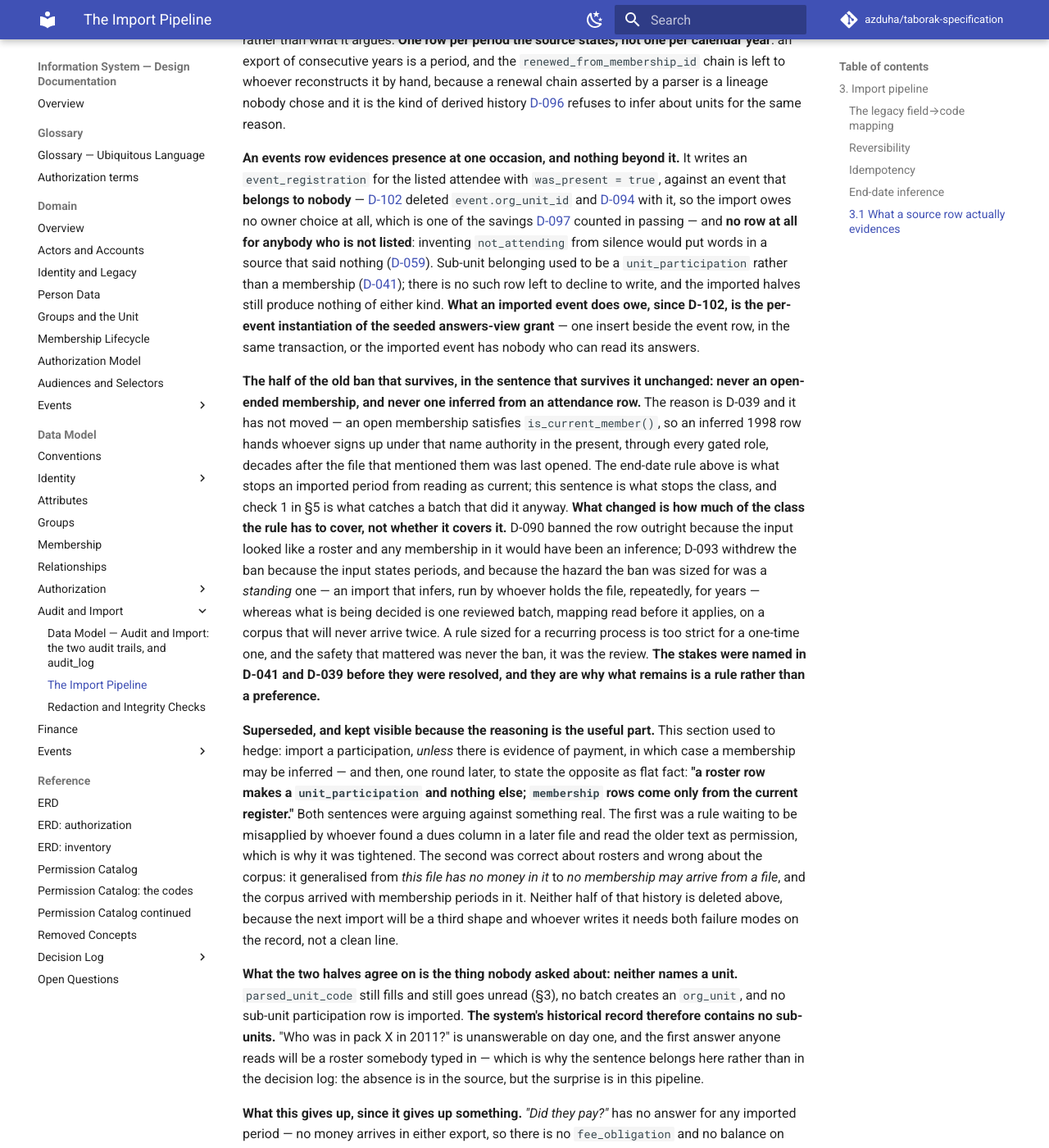
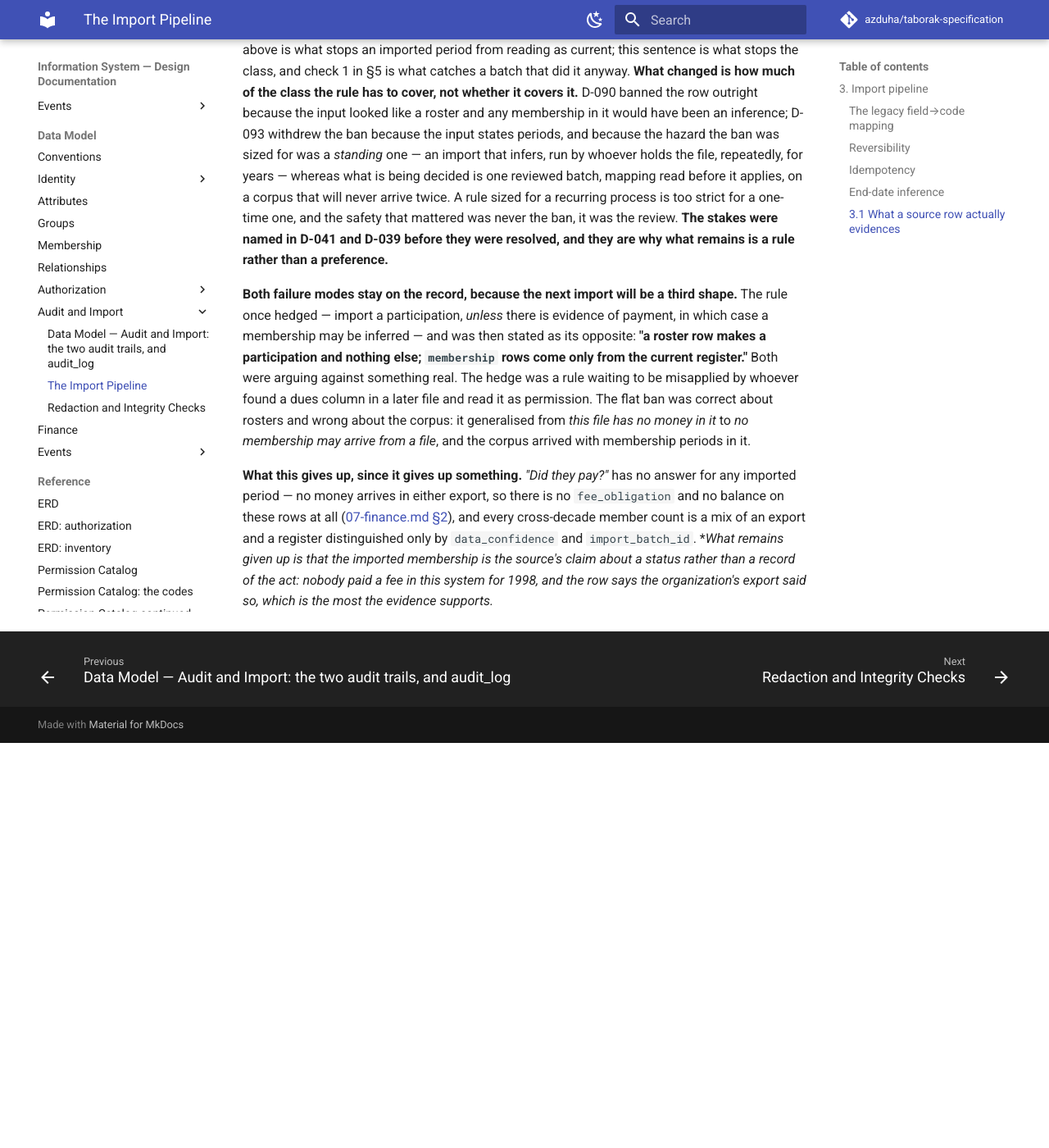
Before and after one commit to azduha/taborak-specification, an MkDocs documentation site: the page built from docs/data-model/06a-import.md, in a window 1280 px wide and 1400 px high, scrolled down 11263 px. Shown: the whole window at 82% size. Built offline with MkDocs 1.6.1 and Material for MkDocs 9.7.7, drawn with Linux system fonts in a browser that asks for light colours; comment, search, counter and statistics services are not loaded; after the commit the page ends 12169 px from its top, so only the background shows below that; some of the changed text lies outside the part shown.

Commit message:
Take the funeral out of the import page
387 → 362 lines, and the page's last struck row goes with it.

What was deleted was archaeology, and twice the same history in two
places in one page: the note saying the batch kind belongs to the root
"(D-094)" appeared twice and was wrong both times — D-102 deleted D-094
rather than reversing it, so there is no owner to name. The staged column
`applied_participation_id` lost its struck row, after first getting a
home in appendix/removed-concepts.md next to the participation row it
used to point at, so the name is indexed before the prose went. The
claim that the historical record holds no sub-units was made twice in
one page with the same example; the opening statement stays, the §3.1
repeat goes.

What was kept and reframed instead: the hedge-then-overcorrect history of
the source-row readings, because D-093's entry does not record it and
both failure modes are live warnings for the third source shape — the
next import will be a shape nobody has met. The line that neither half of
the import writes a belonging row for a body stays as the cost it is.

Verified: strict build with no warnings, no dead links, no dead anchors
(2828 fragment links), no identifier lost from the corpus.

Co-Authored-By: Claude Code <noreply@anthropic.com>

```diff
--- a/docs/data-model/06a-import.md
+++ b/docs/data-model/06a-import.md
@@ -29,12 +29,12 @@ corrected the description from the source itself: a **membership export** and an
 | Half | What one source row says | What the pipeline writes |
 |---|---|---|
 | **People** | name, birth date, *member of the organization for a period* | a `person`, and a bounded `membership` ([D-093](../decisions/round-09.md#d-093--the-one-off-import-may-create-memberships-both-ends-dated)), which brings its root participation row with it |
-| **Events** | an event, and who attended it | an `event` owned by the root ([D-094](../decisions/round-09.md#d-094--the-root-unit-owns-every-imported-event)) and one `event_registration` per listed attendee |
+| **Events** | an event, and who attended it | an `event` that belongs to nobody ([D-102](../decisions/round-10b.md#d-102--nothing-owns-an-event-the-people-connected-to-it-are-named-by-selectors-that-bind-to-it)) and one `event_registration` per listed attendee |
 
 **Neither half names a unit, and unit assignment is out of scope by instruction — a consequence, not an
 omission.** `parsed_unit_code` and `parsed_unit_name` stay in the parser (§3's staged-row table says what
-reads them now, which is nothing), no batch creates an `org_unit`, and no sub-unit `unit_participation`
-row is ever imported. **The consequence in one sentence: the system's historical record contains no
+reads them now, which is nothing), no batch creates a body of any kind, and no belonging row is ever
+imported for one. **The consequence in one sentence: the system's historical record contains no
 sub-unit participation**, so "who was in pack X in 2011?" has no answer on day one and gets one only from
 live data forward. The model has always been able to hold that history; the source cannot say it, and the
 sentence is here so that the first person to ask the question finds the sentence instead of the absence.
@@ -126,8 +126,7 @@ event's own columns repeat down those rows, which is what the matching rule belo
 | `resolution_note` | text, optional | |
 | `applied` | boolean, required | Default false |
 | `applied_person_id` | reference to person, optional | What this row created |
-| `applied_membership_id` | reference to membership, optional | What this row created — **set on every row of a people batch whose source states a membership period** (§3.1). **This note said the opposite until this round:** it read "empty for every row of a roster batch, which creates participations only", and [D-093](../decisions/round-09.md#d-093--the-one-off-import-may-create-memberships-both-ends-dated) reversed it, because the export states membership periods and the ban it rested on was about *inferring* them. Empty on every row of an events batch, and a set value on an events row is still the rule in §3.1 having been broken — membership may be imported from a period the source states, never from an attendance list |
-| ~~`applied_participation_id`~~ | — | **Deleted by [D-097](../decisions/round-10a.md#d-097--there-are-no-sub-units-the-unit-is-a-scope-not-a-row).** It held the id of the root-unit participation row a membership brought with it, and its whole purpose was to say *"a membership row with this column empty wrote half a pair"* — a check on a pair that no longer exists. Nothing replaces it: §3.1's transaction writes one row, so there is no second id to record and no half to be missing |
+| `applied_membership_id` | reference to membership, optional | What this row created — **set on every row of a people batch whose source states a membership period**, because the export does state periods and importing one is not inference (§3.1, [D-093](../decisions/round-09.md#d-093--the-one-off-import-may-create-memberships-both-ends-dated)). **Empty on every row of an events batch**, and a set value on an events row is §3.1 having been broken: membership may be imported from a period the source states, never from an attendance list |
 | `applied_event_id` | reference to event, optional | **An events batch.** The event this attendee row was matched to, or created by it. **Shared across rows**, which is the difference from the four ids above: a hundred attendees of one camp name one event, and revert has to know that (§Reversibility) |
 | `applied_registration_id` | reference to event registration, optional | **An events batch.** What this row created — one per attendee, and the only row an attendee who was *not* listed gets, which is none (§3.1, [D-059](../decisions/round-05.md#d-059--unanswered-is-the-absence-of-a-row-a-registration-stores-two-values)) |
 | `created_at` | timestamp, audit time | |
@@ -136,21 +135,18 @@ event's own columns repeat down those rows, which is what the matching rule belo
 
 - **One event per (title, date), not one per attendee.** `uq_staging_event_match` is this rule's name.
   Enforced inside the transaction that applies a staged row, in this order: 1. normalise the title and
-  take the date; 2. look for an event this batch has already created with that pair, then for an event the
-  root already owns with it; 3. reuse what was found, otherwise create it and record it on this row;
+  take the date; 2. look for an event this batch has already created with that pair, then for an event
+  already in the system with it; 3. reuse what was found, otherwise create it and record it on this row;
   4. write the registration. **Application layer, deliberately** — the pair spans rows of one batch rather
   than columns of one row, and a uniqueness claim across a batch describes how the file is read, not what
   the data holds ([`00-conventions.md §6a`](00-conventions.md#6a-who-enforces-an-invariant-now) is the
   register for that kind of answer). The failure it prevents is the loud kind run quietly: ten thousand
-  attendee rows becoming ten thousand events, all owned by the root, all undeletable except by revert.
+  attendee rows becoming ten thousand events, none of them deletable except by revert.
 - **Which created ids a row may carry is decided by `import_batch.batch_kind`, not by the row.** A people
   batch fills `applied_person_id` and `applied_membership_id`; an events batch
   fills `applied_person_id` — an attendee who had to be created is still a person created — plus
   `applied_event_id` and `applied_registration_id`. A row carrying one from each group is a batch that was
-  typed wrongly, and revert reads this rule to know what it is about to delete. **The people arm used to
-  name a third column,** `applied_participation_id`, and it went with the row it pointed at
-  ([D-097](../decisions/round-10a.md#d-097--there-are-no-sub-units-the-unit-is-a-scope-not-a-row)); a batch
-  applied before go-live that filled it has nothing extra waiting to be reverted.
+  typed wrongly, and revert reads this rule to know what it is about to delete.
 
 **Indexes**
 
@@ -200,11 +196,7 @@ Revert removes only what this batch created, and it runs in this order:
    `membership` rows, then the `person` rows — and a row the batch created outright is removed rather than
    merely amended. A people batch leaves the first two arms empty and an events batch leaves the `membership`
    arm empty (§3.1); both arms exist, and neither may be skipped in the general implementation just because the
-   batch in hand does not use it. **This list had a fifth arm until
-   [D-097](../decisions/round-10a.md#d-097--there-are-no-sub-units-the-unit-is-a-scope-not-a-row)** — the
-   `unit_participation` rows sat between the events and the memberships, because a people batch used to write
-   a pair — and it is gone rather than dormant: there is no such row for a revert to find, in an old batch or
-   a new one.
+   batch in hand does not use it. Four arms, and the implementation walks all four.
 3. Finally mark the staged rows themselves unapplied.
 
 **An event is deleted at most once, which is the one place revert is not row-local.** `applied_event_id`
@@ -304,26 +296,21 @@ an imported membership safe; the import itself is not.
 
 ### 3.1 What a source row actually evidences
 
-*This heading read "What a roster actually evidences" until round 9. The question it asks was always the
-right one — what may a row be read as proving? — and it was the noun that was wrong.* A roster is evidence
-of presence in a unit, and the corpus
-[D-090](../decisions/round-07-08.md#d-090--the-legacy-corpus-is-thousands-of-roster-rows-with-numbers-and-no-money)
-described as one turned out to be two exports that between them evidence presence *at an occasion* and
-membership *of the organization*, and evidence no unit at all
-([D-092](../decisions/round-09.md#d-092--the-corpus-is-people-and-events-and-it-names-no-units)). The
-answer therefore has two halves now, and they are not the same answer.
+**The question is what a source row may be read as proving**, and the answer has two halves that are not the
+same answer, because the corpus is two exports and not one roster: between them they evidence presence *at an
+occasion* and membership *of the organization*, and evidence no unit at all
+([D-090](../decisions/round-07-08.md#d-090--the-legacy-corpus-is-thousands-of-roster-rows-with-numbers-and-no-money),
+[D-092](../decisions/round-09.md#d-092--the-corpus-is-people-and-events-and-it-names-no-units)).
 
 **A people row evidences a bounded membership, and the import writes one.** The source states a name, a
 birth date and *the period during which this person was a member of the organization* — which is a
 membership claim made by the source rather than inferred by the reader, and that distinction is the whole
 of what [D-093](../decisions/round-09.md#d-093--the-one-off-import-may-create-memberships-both-ends-dated)
 changed. So a people batch writes a `membership` with **both** `valid_from` and `valid_to` set,
-`data_confidence = 'low'`, the batch id on it — **and nothing else in the temporal layer.** It used to write
-that row *together with* a root `unit_participation` row, in one transaction, under a check whose whole job
-was that the pair existed together and agreed; [D-097](../decisions/round-10a.md#d-097--there-are-no-sub-units-the-unit-is-a-scope-not-a-row)
-deleted the second row, so the transaction has one row in it and the check has nothing left to compare,
-which is what [03-membership.md §5](03-membership.md#5-unit_participation--deleted-by-d-097) now records rather than what it
-argues. **One row per period the source states, not one per calendar year**: an
+`data_confidence = 'low'`, the batch id on it — **and nothing else in the temporal layer**: one row in the
+transaction, and no second row to keep it company
+([03-membership.md §5](03-membership.md#5-unit_participation--deleted-by-d-097)). **One row per period the
+source states, not one per calendar year**: an
 export of consecutive years is a period, and the `renewed_from_membership_id` chain is left to whoever
 reconstructs it by hand, because a renewal chain asserted by a parser is a lineage nobody chose and it is
 the kind of derived history
@@ -332,21 +319,18 @@ refuses to infer about units for the same reason.
 
 **An events row evidences presence at one occasion, and nothing beyond it.** It writes an
 `event_registration` for the listed attendee with `was_present = true`, against an event that **belongs to
-nobody** — [D-102](../decisions/round-10b.md#d-102--nothing-owns-an-event-the-people-connected-to-it-are-named-by-selectors-that-bind-to-it)
-deleted `event.org_unit_id` and [D-094](../decisions/round-09.md#d-094--the-root-unit-owns-every-imported-event) with it, so the
-import owes no owner choice at all, which is one of the savings
-[D-097](../decisions/round-10a.md#d-097--there-are-no-sub-units-the-unit-is-a-scope-not-a-row) counted in
-passing — and **no row at all for anybody who is not listed**: inventing `not_attending` from silence would
+nobody** ([D-102](../decisions/round-10b.md#d-102--nothing-owns-an-event-the-people-connected-to-it-are-named-by-selectors-that-bind-to-it)),
+so the import owes no owner choice at all — and **no row at all for anybody who is not listed**: inventing `not_attending` from silence would
 put words in a source that said nothing ([D-059](../decisions/round-05.md#d-059--unanswered-is-the-absence-of-a-row-a-registration-stores-two-values)).
-Sub-unit belonging used to be a `unit_participation` rather than a membership
-([D-041](../decisions/round-02-03.md#d-041--belonging-to-a-sub-unit-is-a-participation-record-not-a-membership));
-there is no such row left to decline to write, and the imported halves still produce nothing of either kind.
+**Neither half of the import writes a belonging row for a body.** A people row produces a `membership` and an
+events row a registration; D-041's second species of belonging is not a thing either half could write
+([D-041](../decisions/round-02-03.md#d-041--belonging-to-a-sub-unit-is-a-participation-record-not-a-membership),
+[D-097](../decisions/round-10a.md#d-097--there-are-no-sub-units-the-unit-is-a-scope-not-a-row)).
 **What an imported event does owe, since D-102, is the per-event instantiation of the seeded
 answers-view grant** — one insert beside the event row, in the same transaction, or the imported event has
 nobody who can read its answers.
 
-**The half of the old ban that survives, in the sentence that survives it unchanged: never an open-ended
-membership, and never one inferred from an attendance row.** The reason is D-039 and it has not moved — an
+**Never an open-ended membership, and never one inferred from an attendance row.** The reason is D-039 and it has not moved — an
 open membership satisfies `is_current_member()`, so an inferred 1998 row hands whoever signs up under that
 name authority in the present, through every gated role, decades after the file that mentioned them was
 last opened. The end-date rule above is what stops an imported period from reading as current; this
@@ -360,28 +344,19 @@ arrive twice. A rule sized for a recurring process is too strict for a one-time
 mattered was never the ban, it was the review. **The stakes were named in D-041 and D-039 before they were
 resolved, and they are why what remains is a rule rather than a preference.**
 
-**Superseded, and kept visible because the reasoning is the useful part.** This section used to hedge:
-import a participation, *unless* there is evidence of payment, in which case a membership may be inferred —
-and then, one round later, to state the opposite as flat fact: **"a roster row makes a
-`unit_participation` and nothing else; `membership` rows come only from the current register."** Both
-sentences were arguing against something real. The first was a rule waiting to be misapplied by whoever
-found a dues column in a later file and read the older text as permission, which is why it was tightened.
-The second was correct about rosters and wrong about the corpus: it generalised from *this file has no
-money in it* to *no membership may arrive from a file*, and the corpus arrived with membership periods in
-it. Neither half of that history is deleted above, because the next import will be a third shape and
-whoever writes it needs both failure modes on the record, not a clean line.
-
-**What the two halves agree on is the thing nobody asked about: neither names a unit.** `parsed_unit_code`
-still fills and still goes unread (§3), no batch creates an `org_unit`, and no sub-unit participation row
-is imported. **The system's historical record therefore contains no sub-units.** "Who was in pack X in
-2011?" is unanswerable on day one, and the first answer anyone reads will be a roster somebody typed in —
-which is why the sentence belongs here rather than in the decision log: the absence is in the source, but
-the surprise is in this pipeline.
+**Both failure modes stay on the record, because the next import will be a third shape.** The rule once
+hedged — import a participation, *unless* there is evidence of payment, in which case a membership may be
+inferred — and was then stated as its opposite: **"a roster row makes a participation and nothing else;
+`membership` rows come only from the current register."** Both were arguing against something real. The
+hedge was a rule waiting to be misapplied by whoever found a dues column in a later file and read it as
+permission. The flat ban was correct about rosters and wrong about the corpus: it generalised from *this file
+has no money in it* to *no membership may arrive from a file*, and the corpus arrived with membership
+periods in it.
 
 **What this gives up, since it gives up something.** *"Did they pay?"* has no answer for any imported
 period — no money arrives in either export, so there is no `fee_obligation` and no balance on these rows
 at all ([07-finance.md §2](07-finance.md#2-minimal-provisional-shape)), and every cross-decade member
 count is a mix of an export and a register distinguished only by `data_confidence` and `import_batch_id`.
-What the previous round gave up is narrower now, and what remains given up is that the imported membership
+**What remains given up is that the imported membership
 is the source's claim about a status rather than a record of the act: nobody paid a fee in this system for
-1998, and the row says *the organization's export said so*, which is the most the evidence supports.
+1998, and the row says *the organization's export said so*, which is the most the evidence supports.*
```
Also changed, not shown: docs/appendix/removed-concepts.md (+1 -1 lines).
